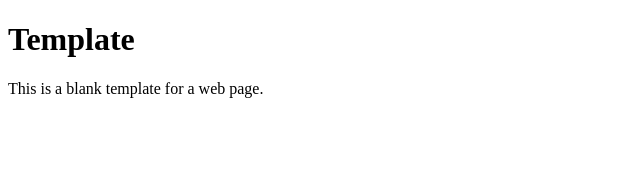
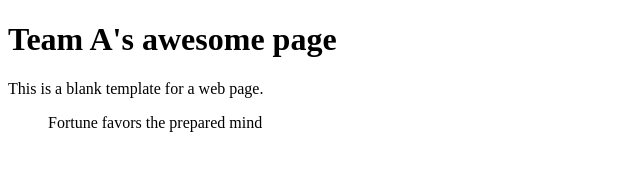
Before and after one commit to ryan-kite/GitLab, a plain HTML site: page index.html in a window 1280 px wide. Shown: the whole page, without its empty margins (0-640 px from the left). Drawn offline with Linux system fonts and the light colour scheme.

Commit message:
Developer 2 changes

```diff
--- a/index.html
+++ b/index.html
@@ -5,9 +5,17 @@
 </head>
 <body>
 
-  <h1>Template</h1>
+  <h1>Team A's awesome page</h1>
 
   <p>This is a blank template for a web page.</p>
 
+  <!--blockquote Tag starts here -->
+  <blockquote>
+
+        <p> Fortune favors the prepared mind </p>
+
+      </blockquote>
+      <!--blockquote Tag ends here -->
+
 </body>
 </html>
```
Also changed, not shown: style.css (added).
